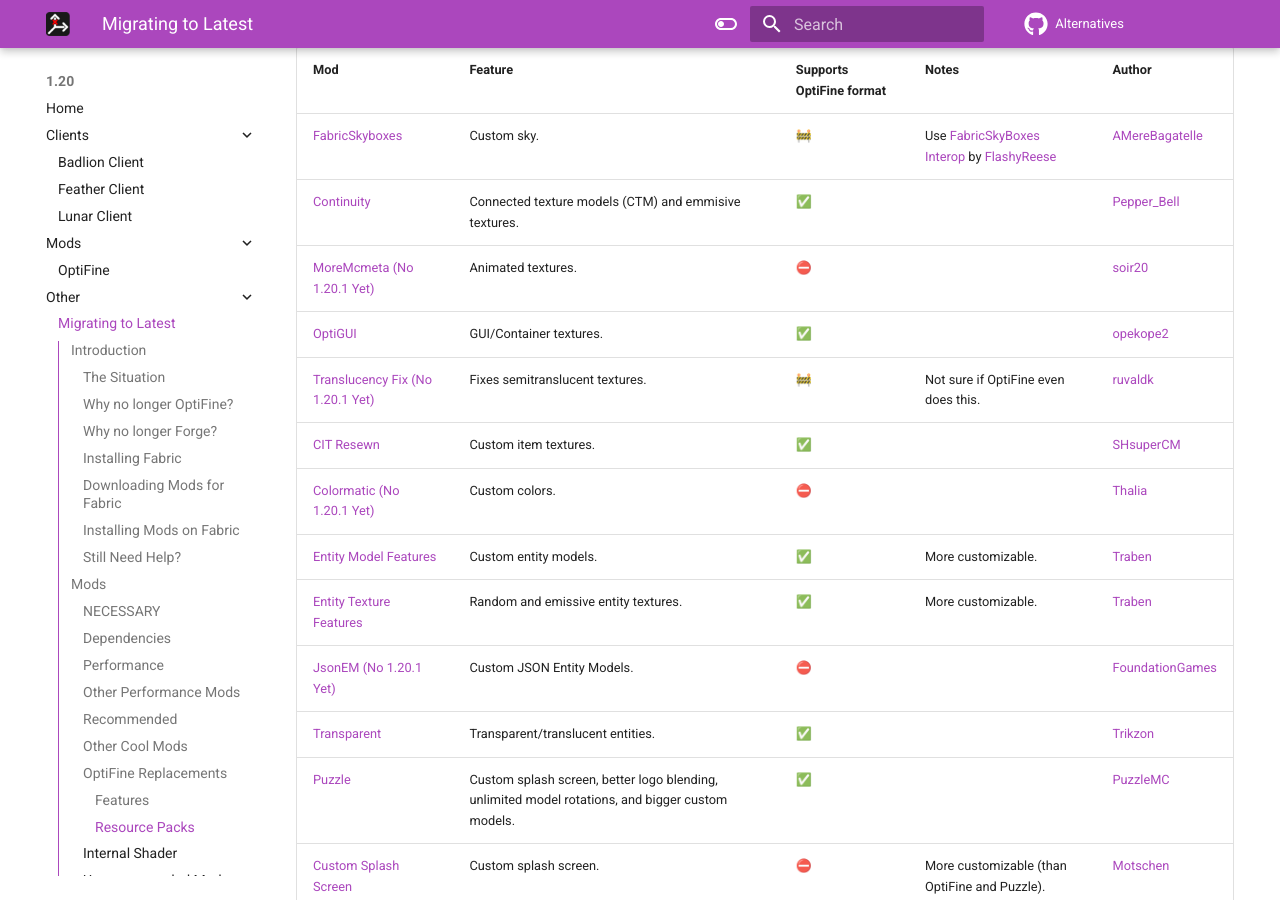
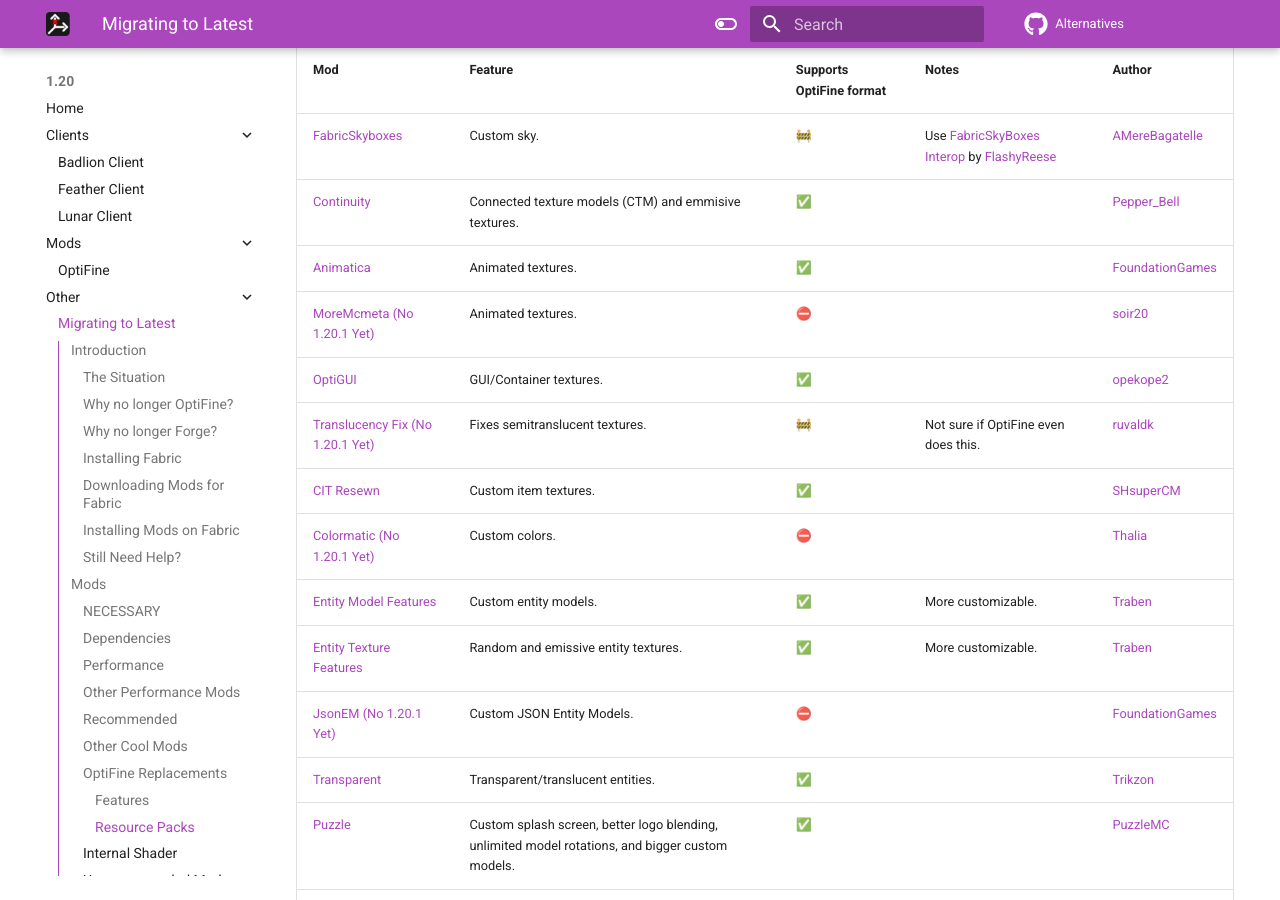
Before and after one commit to MicrocontrollersDev/Alternatives, an MkDocs documentation site: the page built from docs/latest/migrating.md, in a window 1280 px wide and 900 px high, scrolled down 7816 px. Built offline with MkDocs 1.6.1 and Material for MkDocs 9.7.7, drawn with Linux system fonts in a browser that asks for light colours; comment, search, counter and statistics services are not loaded.

Commit message:
add animatica again

```diff
--- a/docs/latest/migrating.md
+++ b/docs/latest/migrating.md
@@ -226,6 +226,7 @@
 | --- | --- | --- | --- | --- |
 | [FabricSkyboxes](https://modrinth.com/mod/fabricskyboxes) | Custom sky. | 🚧 | Use [FabricSkyBoxes Interop](https://modrinth.com/mod/fabricskyboxes-interop) by [FlashyReese](https://github.com/FlashyReese) | [AMereBagatelle](https://modrinth.com/user/ifLBWnLs) |
 | [Continuity](https://modrinth.com/mod/continuity) | Connected texture models (CTM) and emmisive textures. | ✅ | | [Pepper_Bell](https://github.com/PepperCode1) |
+| [Animatica](https://modrinth.com/mod/animatica) | Animated textures. | ✅ | | [FoundationGames](https://github.com/FoundationGames) |
 | [MoreMcmeta (No 1.20.1 Yet)](https://modrinth.com/mod/moremcmeta) | Animated textures. | ⛔ | | [soir20](https://github.com/soir20) |
 | [OptiGUI](https://modrinth.com/mod/optigui) | GUI/Container textures. | ✅ | | [opekope2](https://github.com/opekope2) |
 | [Translucency Fix (No 1.20.1 Yet)](https://modrinth.com/mod/translucencyfix) | Fixes semitranslucent textures. | 🚧 | Not sure if OptiFine even does this. | [ruvaldk](https://github.com/ruvaldak) |
```
